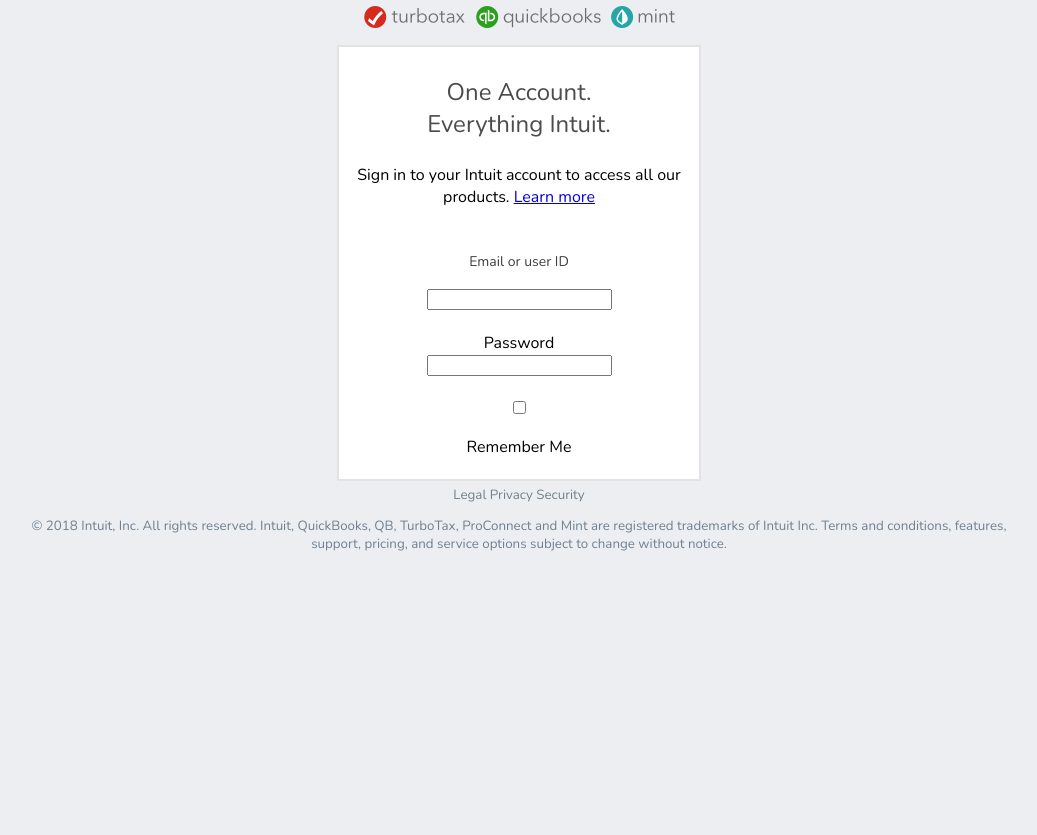
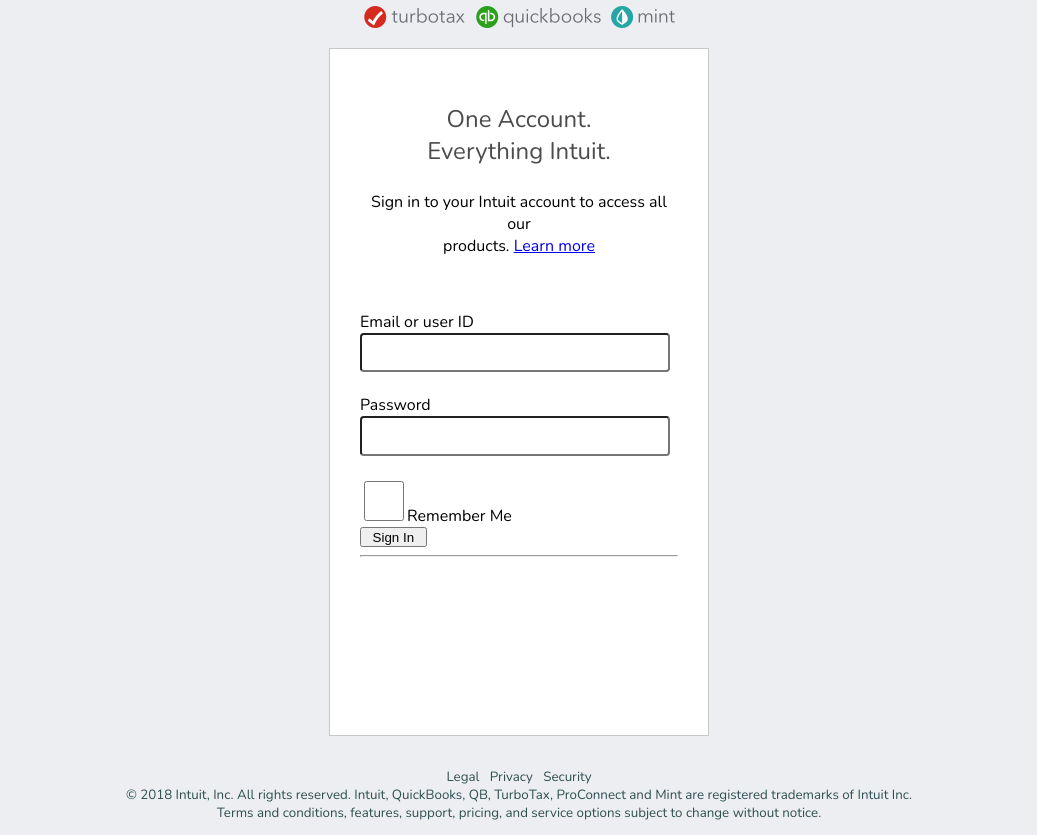
Before and after one commit to Jkstyles/intuit, a plain HTML site: page index.html in a window 1280 px wide. Shown: the part 64-899 px from the top of the page, without its empty margins (121-1158 px from the left). Before the commit the page ends 800 px from the top, so only its background shows below. Drawn offline with nearby package versions, Linux system fonts and the light colour scheme.

Commit message:
form fixes footer start

```diff
--- a/index.css
+++ b/index.css
@@ -20,33 +20,59 @@
     justify-content: center;
     align-items: center;
 }
-.bigbox{
+.bigbox {
     text-align: center;
-    display:block;
-    width: 350px;
-    border: 2px solid #E3E3E3;
-    padding: 5px;
-    margin: 5px;
+    display: block;
+    width: 380px;
+    height: 688px;
+    border: 1px solid rgb(199, 199, 199);
+    padding: 30px;
+    margin-top: .5em;
+    margin-bottom: 2em;
     background-color: #FFF;
+    box-sizing: border-box;
 }
 
-/* .bigbox.navi{
-    display:block;
-    width: 300px;
-    border: 2px solid;
-    padding: 25px;
-    margin: 25px;
-    justify-content: center;
+.user {
+    width: 95%;
+    height: 2.5em;
+    border-color: solid rgb(199, 199, 199);
+    border-radius: .5ch;
+    box-flex: center;
+}
+.signin {
+    display: block;
+    width: initial;
+    flex-direction: row;
     align-items: center;
-} */
+    height: 1.5em;
+    width: 5em;
+
+}
+
+.btn {
+    height: 3em;
+    width: 3em;
+    border-style: solid;
+    border: slategray
+
+}
+.boxfoot {
+    display: block;
+    width: 380px;
+    background-color: rgb(236, 238, 241);
+    flex-direction: row;
+    box-align: baseline;
+}
 
 footer {
     font-size: 10pt;
     margin-left: auto;
     margin-right: auto;
-    text-align: Center;
+    text-align: center;
     padding: 0;
     width: 80%;
-    color: slategrey;
+    color: darkslategrey;
     text-decoration: none;
+
 }
--- a/index.html
+++ b/index.html
@@ -3,7 +3,7 @@
 <style type="text/css">
     a.nounderline {
         text-decoration: none;
-        color: slategrey;
+        color: darkslategrey;
     }
 </style>
 
@@ -27,41 +27,43 @@
         <div class="bigbox">
             <p style='color: rgb(76, 76, 76); font-size: 18pt'>
                 One Account.
-                <br> Everything Intuit.
+                <br>Everything Intuit.
                 <br>
             </p>
             <p>
                 Sign in to your Intuit account to access all our
                 <br> products.
                 <a href="#">Learn more</a>
-            <p style='font-weight:400; color: #404040; font-size:14px; line-height:25px;'>
-                <br> Email or user ID
+                <p>
+                    <br>
                 </p>
-                <input type="email" name="email">
+                <div align="left">Email or user ID
+                    <input type="text" class="user">
                     <br>
                     <br> Password
                     <br>
-                <input type='password' name="password">
+                    <input type='text' class="user">
                     <br>
                     <br>
-                <input type="checkbox">
-                <p>Remember Me</p>
-
+                    <input type="checkbox" class="btn">Remember Me
+                    <button class="signin">Sign In</button>
+                </div>
+                <hr>
             </p>
+            <div class="boxfoot"></div>
         </div>
     </div>
 
     <footer>
         <div class="footer">
-            <a href="#" class="nounderline" target="_blank">Legal </a>
-            <a href="#" class="nounderline" target="_blank">Privacy </a>
+            <a href="#" class="nounderline" target="_blank">Legal </a>&nbsp;
+            <a href="#" class="nounderline" target="_blank">Privacy </a>&nbsp;
             <a href="#" class="nounderline" target="_blank">Security</a>
             <br>
-            <p>
                 © 2018 Intuit, Inc. All rights reserved. Intuit, QuickBooks, QB, TurboTax, ProConnect and Mint are registered trademarks
-                of Intuit Inc. Terms and conditions, features, support, pricing, and service options subject to change without
-                notice.
-            </p>
+                of Intuit Inc.
+                <br>Terms and conditions, features, support, pricing, and service options subject to change without notice.
+           <p></p>
         </div>
     </footer>
 </body>
```
Lines whose indentation alone changed are shown as unchanged.
